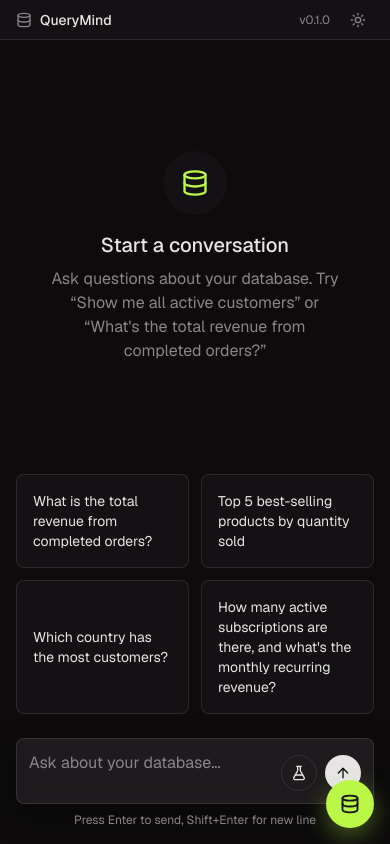
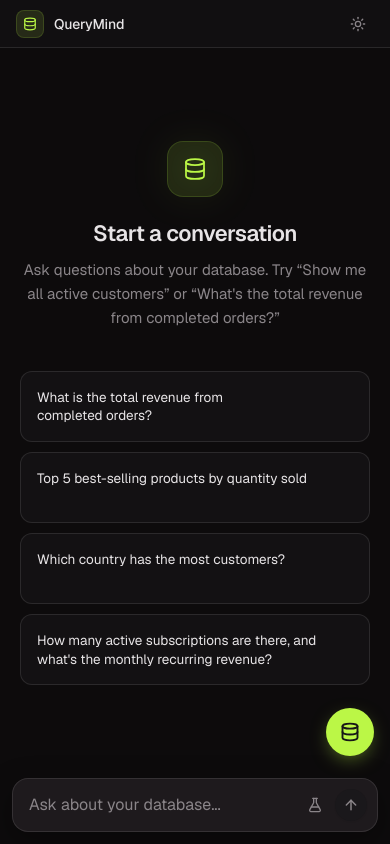
Before and after one commit to darshil-here/chat-sql-agent, a Next.js app: page /chat in a window 390 px wide. Built offline with nearby package versions, Linux system fonts and the light colour scheme.

Commit message:
polished the chat page and composer

```diff
--- a/app/chat/page.tsx
+++ b/app/chat/page.tsx
@@ -1,7 +1,7 @@
 "use client";
 
 import { useChat } from "@ai-sdk/react";
-import { Database } from "lucide-react";
+import { ArrowUpRight, Database } from "lucide-react";
 import { useEffect, useRef, useState } from "react";
 import { Composer } from "@/components/chat/composer";
 import { Conversation } from "@/components/chat/conversation";
@@ -42,46 +42,55 @@ export default function Chat() {
     <div className="flex h-screen flex-col bg-background">
       <TopBar />
 
-      <main className="flex flex-1 flex-col overflow-hidden">
+      <main className="flex min-h-0 flex-1 flex-col overflow-hidden">
         {messages.length === 0 ? (
-          <div className="flex flex-1 items-center justify-center p-12">
-            <div className="max-w-lg text-center">
-              <div className="mx-auto mb-4 flex size-16 items-center justify-center rounded-full bg-panel">
-                <Database className="size-7 text-accent-brand" />
+          <div className="scroll-thin flex flex-1 items-center justify-center overflow-y-auto px-5 py-10 sm:px-6">
+            <div className="w-full max-w-3xl">
+              <div className="mb-10 text-center">
+                <div className="relative mx-auto mb-5 grid size-14 place-items-center rounded-2xl bg-accent-brand/10 ring-1 ring-accent-brand/15 ring-inset">
+                  <div
+                    aria-hidden
+                    className="absolute inset-3 rounded-full bg-accent-brand/15 blur-xl dark:bg-accent-brand/25"
+                  />
+                  <Database
+                    className="relative size-6 text-accent-brand"
+                    strokeWidth={1.75}
+                  />
                 </div>
-              <h2 className="mb-2 text-xl font-medium text-text-primary">
+                <h2 className="mb-2 text-[22px] font-semibold tracking-[-0.02em] text-balance text-text-primary">
                   Start a conversation
                 </h2>
-              <p className="text-base text-text-muted">
-                Ask questions about your database. Try &ldquo;Show me all active
-                customers&rdquo; or &ldquo;What&apos;s the total revenue from
-                completed orders?&rdquo;
+                <p className="mx-auto max-w-md text-[15px] leading-relaxed text-pretty text-text-muted">
+                  Ask questions about your database. Try &ldquo;Show me all
+                  active customers&rdquo; or &ldquo;What&apos;s the total revenue
+                  from completed orders?&rdquo;
                 </p>
               </div>
-          </div>
-        ) : (
-          <div ref={scrollRef} className="flex-1 overflow-y-auto">
-            <Conversation messages={messages} isStreaming={isLoading} />
-          </div>
-        )}
-      </main>
 
-      {messages.length === 0 && (
-        <div className="px-4 pb-2">
-          <div className="mx-auto grid max-w-3xl grid-cols-2 gap-3">
+              <div className="grid auto-rows-fr grid-cols-1 gap-2.5 sm:grid-cols-2">
                 {SUGGESTED_QUESTIONS.map((question) => (
                   <button
                     key={question}
                     type="button"
                     onClick={() => submit(question)}
-                className="cursor-pointer rounded-lg border border-border-subtle bg-panel p-4 text-left text-sm text-text-primary transition-colors hover:bg-elevated"
+                    className="group flex h-full cursor-pointer items-start justify-between gap-3 rounded-xl border border-border-subtle bg-panel p-4 text-left text-[13.5px] leading-snug text-text-primary transition-[background-color,border-color,transform] duration-200 ease-out outline-none hover:border-accent-brand/30 hover:bg-elevated focus-visible:ring-2 focus-visible:ring-accent-focus/60 active:scale-[0.99] motion-reduce:active:scale-100"
                   >
-                {question}
+                    <span className="text-pretty">{question}</span>
+                    <ArrowUpRight
+                      aria-hidden
+                      className="mt-0.5 size-3.5 shrink-0 text-text-muted opacity-0 transition-[opacity,transform] duration-200 group-hover:translate-x-0.5 group-hover:opacity-100"
+                    />
                   </button>
                 ))}
               </div>
             </div>
+          </div>
+        ) : (
+          <div ref={scrollRef} className="scroll-thin flex-1 overflow-y-auto">
+            <Conversation messages={messages} isStreaming={isLoading} />
+          </div>
         )}
+      </main>
 
       <Composer
         onSubmit={submit}
--- a/components/chat/composer.tsx
+++ b/components/chat/composer.tsx
@@ -40,19 +40,31 @@ export function Composer({
   }
 
   return (
-    <div className="flex justify-center p-4">
+    <div className="flex justify-center px-3 pb-3 sm:px-4 sm:pb-4">
       <div className="w-full max-w-3xl">
         {error && (
-          <div className="mb-2 rounded-md border border-red-500/20 bg-red-500/10 px-3 py-2 text-center text-xs text-red-400">
+          <div
+            role="alert"
+            className="mb-2 rounded-lg border border-accent-danger/25 bg-accent-danger/10 px-3 py-2 text-center text-xs text-accent-danger"
+          >
             {error}
           </div>
         )}
         {dryRun && (
-          <div className="mb-2 rounded-md border border-blue-500/20 bg-blue-500/10 px-3 py-1.5 text-center text-xs text-blue-400">
+          <div className="mb-2 flex items-center justify-center gap-1.5 rounded-lg border border-border-subtle bg-elevated/70 px-3 py-1.5 text-center text-[11px] text-text-secondary">
+            <FlaskConical className="size-3 text-accent-brand" aria-hidden />
             Dry Run mode active. Only SQL will be shown, nothing runs.
           </div>
         )}
-        <div className="flex items-end gap-2 rounded-lg border border-border-subtle bg-composer p-3 shadow-soft">
+
+        <div
+          className={cn(
+            "flex items-end gap-2 rounded-2xl border border-border-subtle bg-composer p-2.5 ps-4 shadow-soft backdrop-blur-xl",
+            "transition-[border-color,box-shadow] duration-200 ease-out",
+            "focus-within:border-accent-focus/45 focus-within:ring-2 focus-within:ring-accent-focus/20 focus-within:shadow-[0_10px_30px_rgba(0,0,0,0.12)]",
+            "dark:focus-within:shadow-[0_10px_30px_rgba(0,0,0,0.4)]",
+          )}
+        >
           <Textarea
             ref={textareaRef}
             value={value}
@@ -66,18 +78,22 @@ export function Composer({
             rows={1}
             placeholder="Ask about your database..."
             disabled={isLoading}
-            className="max-h-[200px] min-h-[40px] flex-1 resize-none border-0 bg-transparent p-0 focus-visible:ring-0 focus-visible:ring-offset-0"
+            className="max-h-[200px] min-h-8 flex-1 resize-none border-0 bg-transparent p-0 py-1 text-base leading-6 sm:text-sm shadow-none focus-visible:ring-0 focus-visible:ring-offset-0 dark:bg-transparent"
           />
+
+          <div className="flex shrink-0 items-center gap-1">
             <Button
               type="button"
               size="icon"
-            variant={dryRun ? "default" : "outline"}
+              variant="ghost"
               onClick={onToggleDryRun}
               className={cn(
-              "shrink-0 cursor-pointer rounded-full",
-              dryRun && "bg-blue-500 text-white hover:bg-blue-600",
+                "size-8 cursor-pointer rounded-full text-text-muted",
+                dryRun &&
+                  "bg-accent-brand/15 text-accent-brand hover:bg-accent-brand/20 hover:text-accent-brand",
               )}
               aria-label="Toggle Dry Run mode"
+              aria-pressed={dryRun}
               title="Toggle Dry Run mode"
             >
               <FlaskConical className="size-4" />
@@ -85,19 +101,21 @@ export function Composer({
             <Button
               type="button"
               size="icon"
-            disabled={isLoading}
+              disabled={isLoading || value.trim().length === 0}
               onClick={submit}
-            className="shrink-0 cursor-pointer rounded-full"
+              className="size-8 cursor-pointer rounded-full bg-accent-brand text-background hover:bg-accent-brand/90 disabled:bg-elevated disabled:text-text-muted disabled:opacity-100"
               aria-label="Send message"
             >
               {isLoading ? (
-              <span className="size-4 animate-spin rounded-full border-2 border-current border-t-transparent" />
+                <span className="size-3.5 animate-spin rounded-full border-2 border-current border-t-transparent" />
               ) : (
-              <ArrowUp className="size-4" />
+                <ArrowUp className="size-4" strokeWidth={2.25} />
               )}
             </Button>
           </div>
-        <p className="mt-2 text-center text-xs text-text-muted">
+        </div>
+
+        <p className="mt-2 hidden text-center text-[11px] text-text-muted sm:block">
           Press Enter to send, Shift+Enter for new line
         </p>
       </div>
--- a/components/chat/database-guide.tsx
+++ b/components/chat/database-guide.tsx
@@ -14,35 +14,41 @@ export function DatabaseGuide() {
   const [isOpen, setIsOpen] = useState(false);
 
   return (
-    <div className="fixed bottom-4 right-4 z-50 sm:bottom-6 sm:right-6">
+    <div className="fixed right-4 bottom-[5.5rem] z-50 lg:right-6 lg:bottom-6">
       <section
         aria-hidden={!isOpen}
+        aria-label="Database guide"
         className={[
-          "absolute bottom-20 right-0 h-[min(680px,calc(100vh-7rem))] w-[min(420px,calc(100vw-2rem))] origin-bottom-right overflow-hidden rounded-2xl border border-border-subtle bg-panel shadow-soft",
-          "transition-[opacity,transform,visibility] duration-300 ease-[cubic-bezier(.16,1,.3,1)]",
-          isOpen ? "visible scale-100 opacity-100" : "invisible scale-[0.14] opacity-0",
+          "absolute right-0 bottom-[4.5rem] h-[min(620px,calc(100dvh-11rem))] w-[min(420px,calc(100vw-2rem))] sm:h-[min(680px,calc(100dvh-11rem))] origin-bottom-right overflow-hidden rounded-2xl border border-border-subtle bg-panel shadow-soft lg:h-[min(680px,calc(100vh-7rem))]",
+          "transition-[opacity,transform,visibility] ease-out",
+          isOpen
+            ? "visible translate-y-0 scale-100 opacity-100 duration-200"
+            : "invisible translate-y-2 scale-[0.96] opacity-0 duration-150",
         ].join(" ")}
       >
         <button
           type="button"
           aria-label="Close database guide"
           onClick={() => setIsOpen(false)}
-          className="absolute right-4 top-4 z-10 grid size-9 cursor-pointer place-items-center rounded-full text-text-muted transition-all duration-200 ease-out hover:rotate-90 hover:bg-elevated hover:text-text-primary focus:outline-none focus:ring-2 focus:ring-accent-focus"
+          className="absolute top-4 right-3.5 z-10 grid size-9 cursor-pointer place-items-center rounded-full text-text-muted transition-[background-color,color,transform] duration-150 ease-out outline-none hover:rotate-90 hover:bg-elevated hover:text-text-primary focus-visible:ring-2 focus-visible:ring-accent-focus/60"
         >
-          <X className="size-5" strokeWidth={2.25} />
+          <X className="size-4" strokeWidth={2} />
         </button>
 
         <ScrollArea className="h-full">
-          <div className="sticky top-0 z-[1] border-b border-border-subtle bg-panel/95 px-5 pb-3 pt-5 backdrop-blur">
+          <div className="sticky top-0 z-[1] border-b border-border-subtle bg-panel/90 px-5 pt-5 pb-3 backdrop-blur">
             <div className="flex items-center gap-2 pr-8">
-              <div className="grid size-7 place-items-center rounded-lg bg-[var(--accent-brand)]/15">
-                <Database className="size-4 text-[var(--accent-brand)]" />
-              </div>
-              <h2 className="text-base font-semibold text-text-primary">
+              <span className="grid size-7 place-items-center rounded-lg bg-accent-brand/12 ring-1 ring-accent-brand/15 ring-inset">
+                <Database
+                  className="size-3.5 text-accent-brand"
+                  strokeWidth={2}
+                />
+              </span>
+              <h2 className="text-[15px] font-semibold tracking-[-0.01em] text-text-primary">
                 Database Guide
               </h2>
             </div>
-            <p className="mt-1.5 text-xs leading-relaxed text-text-muted">
+            <p className="mt-1.5 text-xs leading-relaxed text-pretty text-text-muted">
               Turso (SQLite) · {tableCatalog.length} tables · faker seed data.
               Ask the AI natural questions and it writes &amp; runs the SQL for
               you.
@@ -51,8 +57,8 @@ export function DatabaseGuide() {
 
           <div className="space-y-5 px-5 py-4">
             {tableGroups.map((group) => (
-              <div key={group.title} className="group/section">
-                <h3 className="mb-2 text-[11px] font-semibold uppercase tracking-wider text-text-muted">
+              <div key={group.title}>
+                <h3 className="mb-2 text-[10.5px] font-semibold tracking-[0.08em] text-text-muted uppercase">
                   {group.title}
                 </h3>
                 <div className="space-y-1.5">
@@ -63,15 +69,18 @@ export function DatabaseGuide() {
                     return [
                       <div
                         key={name}
-                        className="rounded-lg border border-border-subtle bg-elevated/60 px-3 py-2 transition-all duration-200 ease-out hover:translate-x-0.5 hover:border-[var(--accent-brand)]/40 hover:bg-elevated"
+                        className="rounded-lg border border-border-subtle bg-elevated/50 px-3 py-2 transition-[background-color,border-color] duration-150 ease-out hover:border-accent-brand/25 hover:bg-elevated/80"
                       >
                         <div className="flex items-center gap-1.5">
-                          <Table2 className="size-3.5 shrink-0 text-text-muted transition-colors duration-200 group-hover/section:text-[var(--accent-brand)]" />
-                          <code className="font-mono text-xs text-text-primary">
+                          <Table2
+                            className="size-3.5 shrink-0 text-text-muted"
+                            strokeWidth={1.75}
+                          />
+                          <code className="font-mono text-[11.5px] text-text-primary">
                             {table.table_name}
                           </code>
                         </div>
-                        <p className="mt-1 pl-5 font-mono text-[11px] leading-snug text-text-muted">
+                        <p className="mt-1 pl-5 font-mono text-[10.5px] leading-snug text-text-muted">
                           {table.columns}
                         </p>
                       </div>,
@@ -81,8 +90,11 @@ export function DatabaseGuide() {
               </div>
             ))}
 
-            <div className="flex items-start gap-2 rounded-lg border border-border-subtle bg-elevated/40 px-3 py-2.5 transition-colors duration-200 hover:bg-elevated/70">
-              <KeyRound className="mt-0.5 size-4 shrink-0 text-[var(--accent-brand)]" />
+            <div className="flex items-start gap-2 rounded-lg border border-border-subtle bg-elevated/40 px-3 py-2.5">
+              <KeyRound
+                className="mt-0.5 size-3.5 shrink-0 text-accent-brand"
+                strokeWidth={1.75}
+              />
               <p className="text-[11px] leading-relaxed text-text-secondary">
                 Tables link through foreign keys. The AI handles the joins. Just
                 describe what you want.
@@ -91,8 +103,11 @@ export function DatabaseGuide() {
 
             <div>
               <div className="mb-2 flex items-center gap-1.5">
-                <Lightbulb className="size-4 text-[var(--accent-brand)]" />
-                <h3 className="text-[11px] font-semibold uppercase tracking-wider text-text-muted">
+                <Lightbulb
+                  className="size-3.5 text-accent-brand"
+                  strokeWidth={1.75}
+                />
+                <h3 className="text-[10.5px] font-semibold tracking-[0.08em] text-text-muted uppercase">
                   Try asking
                 </h3>
               </div>
@@ -100,7 +115,7 @@ export function DatabaseGuide() {
                 {exampleQuestions.map((question) => (
                   <div
                     key={question}
-                    className="cursor-default rounded-lg border border-border-subtle bg-elevated/60 px-3 py-2 text-xs text-text-secondary transition-all duration-200 ease-out hover:translate-x-0.5 hover:border-[var(--accent-brand)]/40 hover:bg-elevated"
+                    className="cursor-default rounded-lg border border-border-subtle bg-elevated/50 px-3 py-2 text-xs leading-snug text-text-secondary transition-[background-color,border-color] duration-150 ease-out hover:border-accent-brand/25 hover:bg-elevated/80"
                   >
                     {question}
                   </div>
@@ -116,25 +131,26 @@ export function DatabaseGuide() {
         aria-expanded={isOpen}
         aria-label={isOpen ? "Close database guide" : "Open database guide"}
         onClick={() => setIsOpen((open) => !open)}
-        className={[
-          "relative grid size-12 cursor-pointer place-items-center rounded-full bg-[var(--lp-primary)] text-[#171717]",
-          "transition-transform duration-150 ease-out hover:scale-105 active:scale-95 focus:outline-none focus:ring-4 focus:ring-[var(--lp-primary)]/25",
-          "shadow-[0_8px_24px_rgba(187,247,70,0.35)] hover:shadow-[0_12px_30px_rgba(187,247,70,0.45)]",
-        ].join(" ")}
+        className="relative grid size-12 cursor-pointer place-items-center rounded-full bg-[var(--lp-primary)] text-[#171717] shadow-[0_6px_20px_-6px_rgba(187,247,70,0.55)] transition-[transform,box-shadow] duration-150 ease-out outline-none hover:scale-[1.04] hover:shadow-[0_10px_26px_-8px_rgba(187,247,70,0.7)] focus-visible:ring-2 focus-visible:ring-accent-focus focus-visible:ring-offset-2 focus-visible:ring-offset-background active:scale-[0.96] motion-reduce:active:scale-100"
         title="Database guide"
       >
-        <span className="absolute inset-0 rounded-full bg-[var(--lp-primary)] opacity-0 transition-opacity duration-300 hover:opacity-20" />
         <Database
+          aria-hidden
           className={[
-            "absolute size-5 transition-[opacity,transform] duration-200 ease-out",
-            isOpen ? "scale-50 -rotate-90 opacity-0" : "scale-100 rotate-0 opacity-100",
+            "absolute size-5 transition-[opacity,transform,filter] duration-200 ease-[cubic-bezier(0.2,0,0,1)]",
+            isOpen
+              ? "scale-[0.25] -rotate-45 opacity-0 blur-[4px]"
+              : "scale-100 rotate-0 opacity-100 blur-none",
           ].join(" ")}
           strokeWidth={2.25}
         />
         <X
+          aria-hidden
           className={[
-            "absolute size-6 transition-[opacity,transform] duration-200 ease-out",
-            isOpen ? "scale-100 rotate-0 opacity-100" : "scale-50 rotate-90 opacity-0",
+            "absolute size-5 transition-[opacity,transform,filter] duration-200 ease-[cubic-bezier(0.2,0,0,1)]",
+            isOpen
+              ? "scale-100 rotate-0 opacity-100 blur-none"
+              : "scale-[0.25] rotate-45 opacity-0 blur-[4px]",
           ].join(" ")}
           strokeWidth={2.25}
         />
--- a/components/chat/top-bar.tsx
+++ b/components/chat/top-bar.tsx
@@ -1,35 +1,64 @@
-"use client"
+"use client";
 
-import { Database, Sun, Moon } from "lucide-react"
-import { useTheme } from "@/components/theme-provider"
-import { Button } from "@/components/ui/button"
-import { version } from "@/package.json"
+import { Database, Moon, Sun } from "lucide-react";
+import { useTheme } from "@/components/theme-provider";
+import { Button } from "@/components/ui/button";
+import { cn } from "@/components/ui/utils";
+import { version } from "@/package.json";
+
+// Both icons stay mounted and cross-fade, so the swap has an exit as well as
+// an entrance. scale 0.25 → 1, opacity 0 → 1, blur 4px → 0.
+const iconTransition =
+  "absolute size-4 transition-[opacity,transform,filter] duration-200 ease-[cubic-bezier(0.2,0,0,1)]";
 
 export function TopBar() {
-  const { theme, toggleTheme } = useTheme()
+  const { theme, toggleTheme } = useTheme();
+  const isDark = theme === "dark";
 
   return (
-    <div className="flex items-center justify-between h-10 px-4 bg-panel border-b border-border-subtle">
+    <header className="flex h-12 shrink-0 items-center justify-between border-b border-border-subtle bg-panel/80 px-4 backdrop-blur-xl">
+      <div className="flex items-center gap-2.5">
+        <span className="grid size-7 place-items-center rounded-lg bg-accent-brand/12 ring-1 ring-accent-brand/15 ring-inset">
+          <Database className="size-3.5 text-accent-brand" strokeWidth={2} />
+        </span>
+        <span className="text-sm font-medium tracking-[-0.01em] text-text-primary">
+          QueryMind
+        </span>
+      </div>
+
       <div className="flex items-center gap-2">
-        <Database className="size-4 text-text-muted" />
-        <span className="text-sm font-medium text-text-primary">QueryMind</span>
-      </div>
-      <div className="flex items-center gap-3">
-        <span className="text-xs text-text-muted">v{version}</span>
+        <span className="hidden rounded-md border border-border-subtle px-1.5 py-0.5 font-mono text-[10.5px] tabular-nums text-text-muted sm:inline">
+          v{version}
+        </span>
         <Button
           variant="ghost"
           size="icon"
           onClick={toggleTheme}
-          className="size-8 cursor-pointer"
-          aria-label={`Switch to ${theme === "dark" ? "light" : "dark"} mode`}
+          className="size-8 cursor-pointer text-text-muted hover:text-text-primary"
+          aria-label={`Switch to ${isDark ? "light" : "dark"} mode`}
         >
-          {theme === "dark" ? (
-            <Sun className="size-4 text-text-muted" />
-          ) : (
-            <Moon className="size-4 text-text-muted" />
-          )}
+          <span className="relative grid size-4 place-items-center">
+            <Sun
+              aria-hidden
+              className={cn(
+                iconTransition,
+                isDark
+                  ? "scale-100 opacity-100 blur-none"
+                  : "scale-[0.25] opacity-0 blur-[4px]",
+              )}
+            />
+            <Moon
+              aria-hidden
+              className={cn(
+                iconTransition,
+                isDark
+                  ? "scale-[0.25] opacity-0 blur-[4px]"
+                  : "scale-100 opacity-100 blur-none",
+              )}
+            />
+          </span>
         </Button>
       </div>
-    </div>
-  )
+    </header>
+  );
 }
--- a/components/ui/button.tsx
+++ b/components/ui/button.tsx
@@ -1,17 +1,17 @@
-import * as React from "react"
-import { cva, type VariantProps } from "class-variance-authority"
+import * as React from "react";
+import { cva, type VariantProps } from "class-variance-authority";
 
-import { cn } from "./utils"
+import { cn } from "./utils";
 
 const buttonVariants = cva(
-  "inline-flex items-center justify-center gap-2 whitespace-nowrap rounded-md text-sm font-medium transition-all duration-150 disabled:pointer-events-none disabled:opacity-50 [&_svg]:pointer-events-none [&_svg:not([class*='size-'])]:size-4 shrink-0 [&_svg]:shrink-0 outline-none focus-visible:border-accent-focus focus-visible:ring-accent-focus/50 focus-visible:ring-[3px] aria-invalid:ring-accent-danger/20 aria-invalid:border-accent-danger",
+  "inline-flex shrink-0 items-center justify-center gap-2 whitespace-nowrap rounded-md text-sm font-medium transition-[background-color,border-color,color,box-shadow,transform,opacity] duration-150 ease-out outline-none focus-visible:ring-2 focus-visible:ring-accent-focus/60 active:scale-[0.96] motion-reduce:active:scale-100 disabled:pointer-events-none disabled:opacity-50 aria-invalid:border-accent-danger [&_svg]:pointer-events-none [&_svg]:shrink-0 [&_svg:not([class*='size-'])]:size-4",
   {
     variants: {
       variant: {
         default:
           "bg-foreground text-background shadow-xs hover:bg-foreground/90",
         outline:
-          "border border-border-subtle bg-transparent shadow-xs hover:bg-elevated hover:text-text-primary",
+          "border border-border-subtle bg-transparent shadow-xs hover:border-accent-focus/40 hover:bg-elevated hover:text-text-primary",
         ghost:
           "hover:bg-elevated hover:text-text-primary",
       },
@@ -24,8 +24,8 @@ const buttonVariants = cva(
       variant: "default",
       size: "default",
     },
-  }
-)
+  },
+);
 
 function Button({
   className,
@@ -39,7 +39,7 @@ function Button({
       className={cn(buttonVariants({ variant, size, className }))}
       {...props}
     />
-  )
+  );
 }
 
-export { Button }
+export { Button };
--- a/components/ui/scroll-area.tsx
+++ b/components/ui/scroll-area.tsx
@@ -18,6 +18,7 @@ function ScrollArea({
     >
       <ScrollAreaPrimitive.Viewport
         data-slot="scroll-area-viewport"
+        tabIndex={0}
         className="focus-visible:ring-accent-focus/50 size-full rounded-[inherit] transition-[color,box-shadow] outline-none focus-visible:ring-[3px] focus-visible:outline-1"
       >
         {children}
@@ -28,7 +29,7 @@ function ScrollArea({
       >
         <ScrollAreaPrimitive.ScrollAreaThumb
           data-slot="scroll-area-thumb"
-          className="bg-border-subtle relative flex-1 rounded-full"
+          className="bg-text-muted/30 hover:bg-text-muted/50 relative flex-1 rounded-full transition-colors duration-150"
         />
       </ScrollAreaPrimitive.ScrollAreaScrollbar>
       <ScrollAreaPrimitive.Corner />
```
Lines whose indentation alone changed are shown as unchanged.
